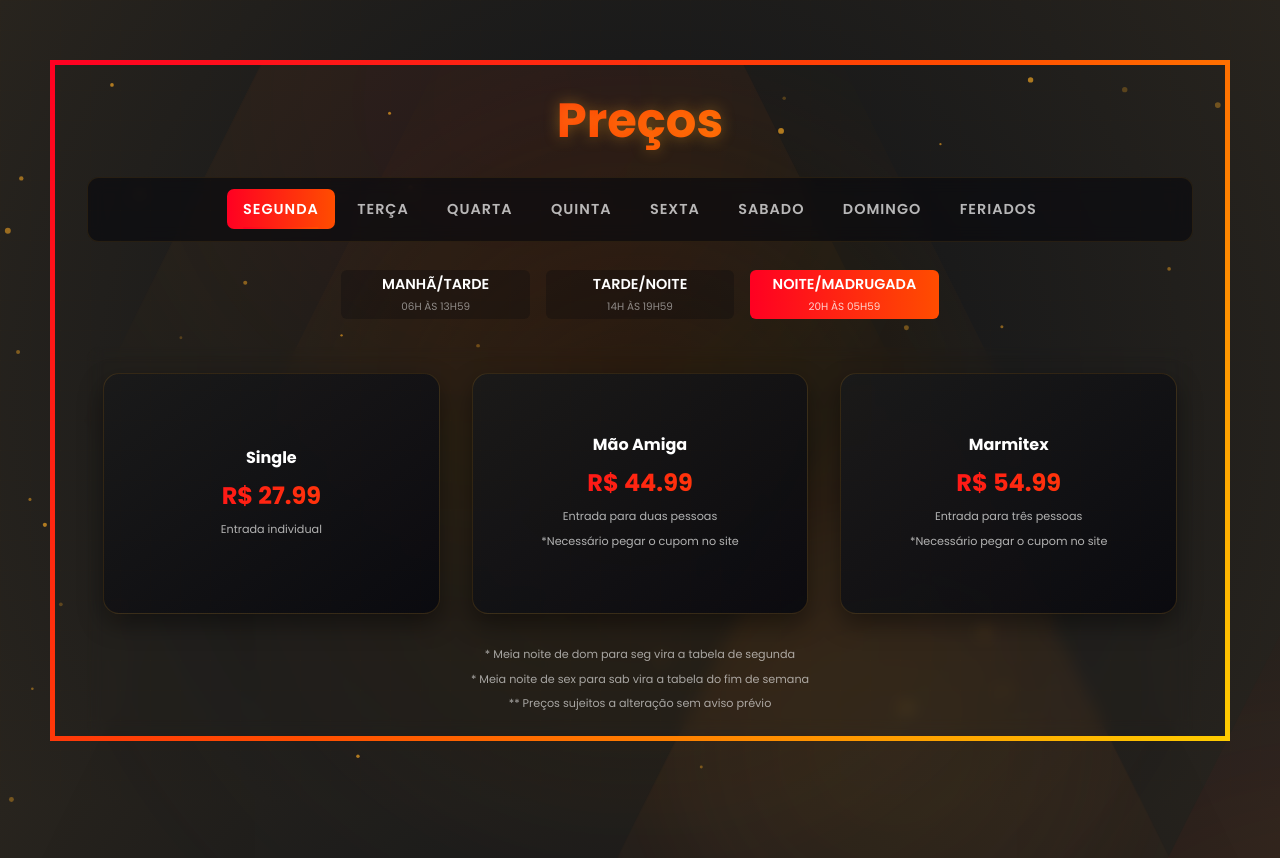
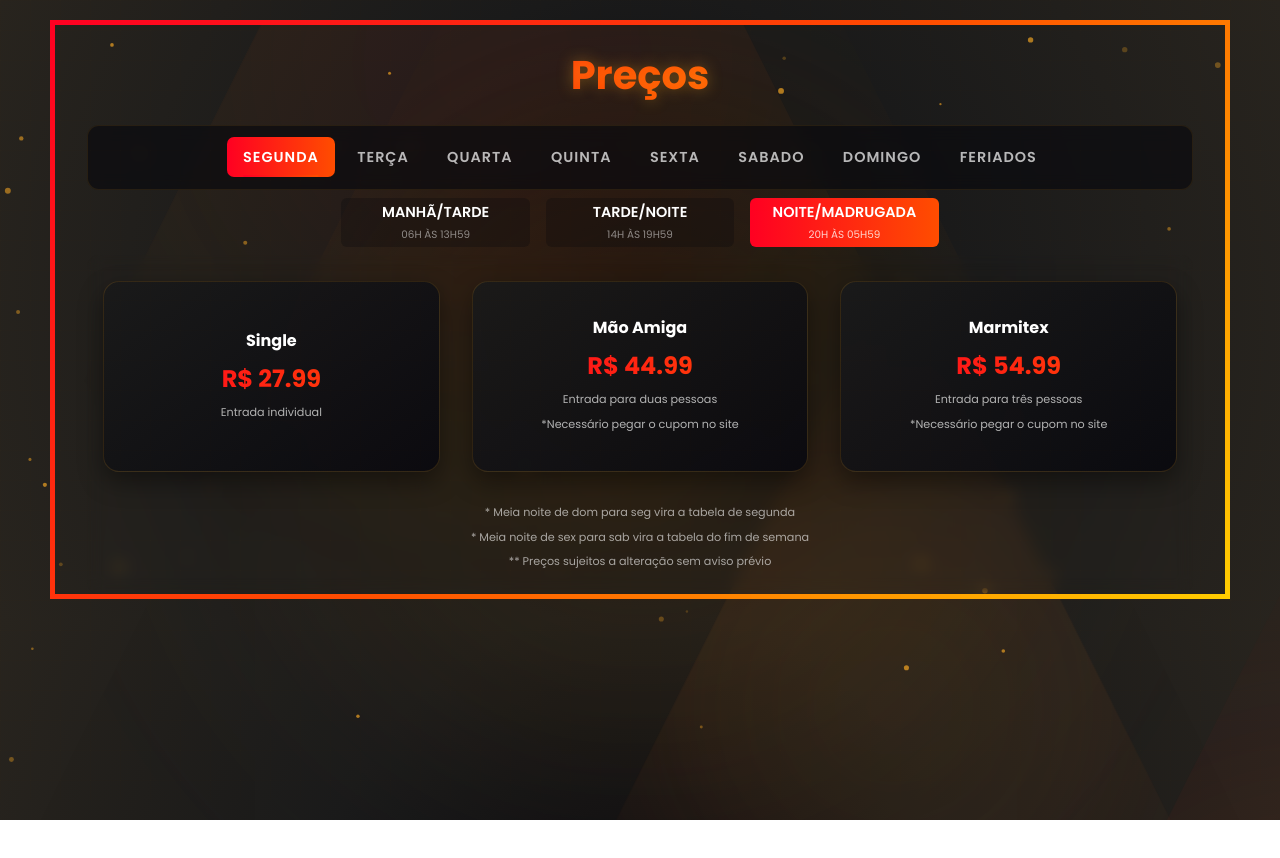
Before and after one commit to matteustirado/Tabela-Dedalos-New, a plain HTML site: page tabela-bh.html in a window 1280 px wide. After the commit the page ends 820 px from the top, so only its background shows below. Drawn offline with Linux system fonts and the light colour scheme.

Commit message:
Tela de BH e SP Atualizados

```diff
--- a/css/pricing-bh.css
+++ b/css/pricing-bh.css
@@ -21,7 +21,7 @@
 }
 
 .borda{
-    margin: 60px 50px;
+    margin: 20px 50px;
     border: 5px solid;
     border-image: linear-gradient(135deg, #ff0022, #ff4d00, #ffcc00) 1;
     box-sizing: border-box;
@@ -29,7 +29,7 @@
 
 .section-title {
     max-width: 100%;
-    font-size: 3rem;
+    font-size: 2.5rem;
     font-weight: 700;
     text-align: center;
     position: relative;
@@ -137,7 +137,6 @@
     transition: all 0.3s ease;
     text-align: center;
     text-transform: uppercase;
-    margin: 20px 0;
 }
 
 .period-option:hover {
@@ -181,8 +180,8 @@
 .price-card {
     flex: 1;
     margin-top: 10px;
-    height: 200px;
-    width: 250px;
+    height: 150px;
+    width: 50px;
     background: linear-gradient(145deg, rgba(26, 26, 26, 0.95), rgba(10, 10, 15, 0.95));
     border-radius: 16px;
     padding: 1.2rem;
```
